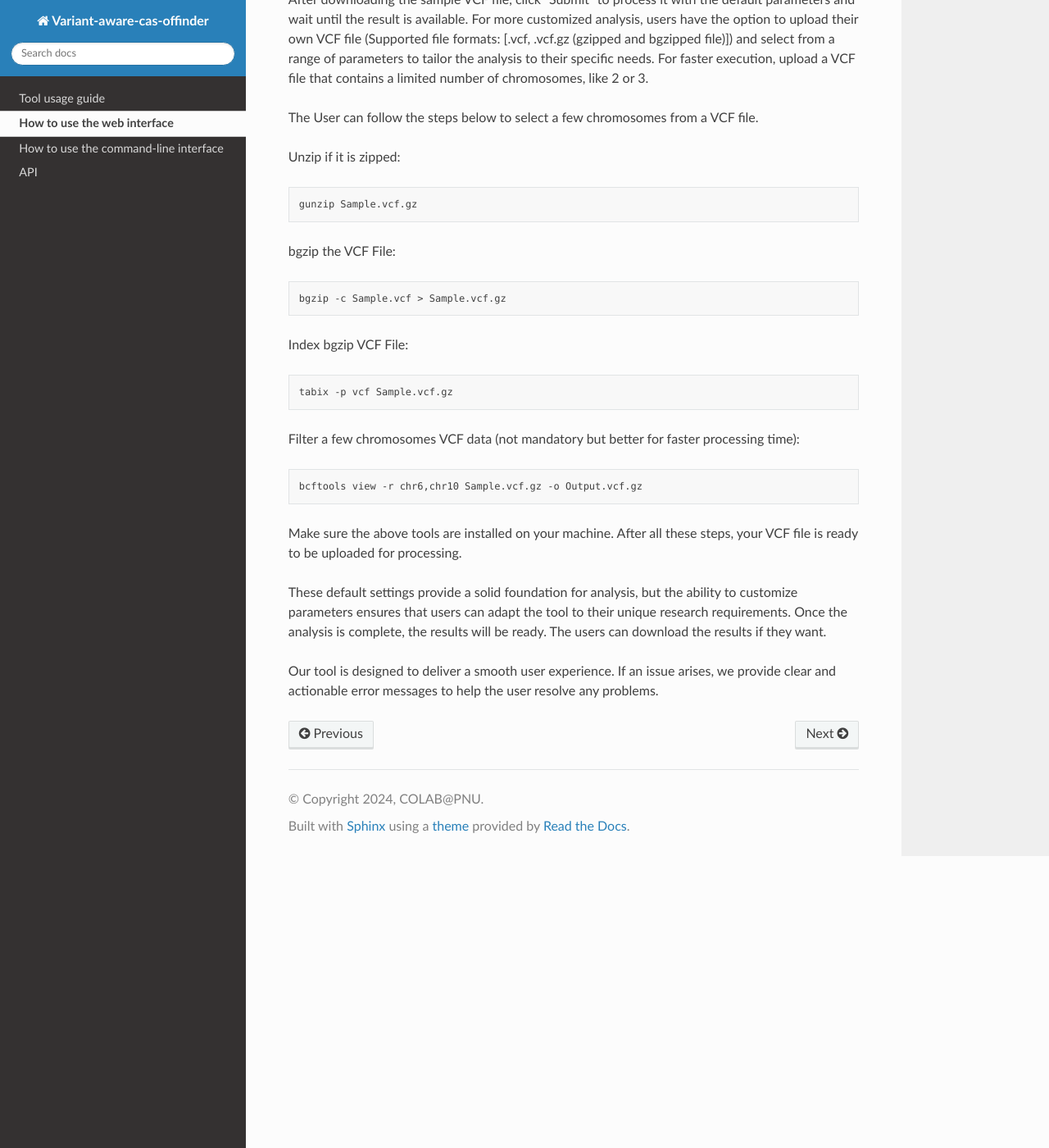
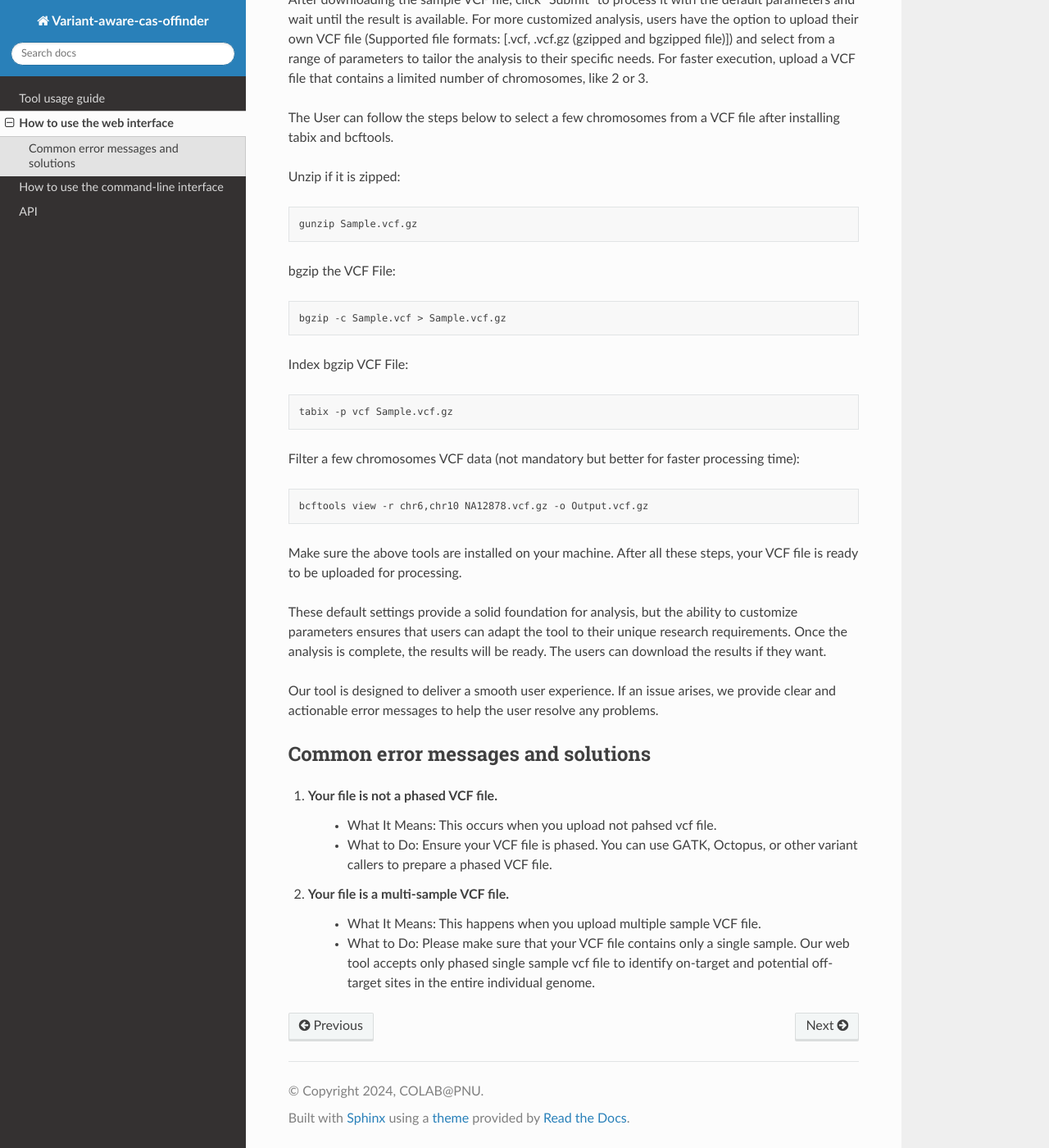
Before and after one commit to abyot2021/variant-aware-cas-offinder-rdtutorial, a Sphinx documentation site: the page built from docs/source/webtool.rst, in a window 1280 px wide and 1400 px high, scrolled down 736 px. Shown: the whole window at 82% size. Built offline with Sphinx 7.4.7 and the Read the Docs theme 3.1.0, drawn with Linux system fonts in a browser that asks for light colours.

Commit message:
Update webtool.rst

```diff
--- a/docs/source/webtool.rst
+++ b/docs/source/webtool.rst
@@ -29,7 +29,7 @@ For more customized analysis, users have the option to upload their own VCF file
 (Supported file formats: [.vcf, .vcf.gz (gzipped and bgzipped file)]) and select from a range of parameters to tailor the analysis to
 their specific needs. For faster execution, upload a VCF file that contains a limited number of chromosomes, like 2 or 3.
 
-The User can follow the steps below to select a few chromosomes from a VCF file.
+The User can follow the steps below to select a few chromosomes from a VCF file after installing tabix and bcftools.
 
 Unzip if it is zipped:
 
@@ -53,7 +53,7 @@ Filter a few chromosomes VCF data (not mandatory but better for faster processin
 
 .. code-block:: bash
 
-   bcftools view -r chr6,chr10 Sample.vcf.gz -o Output.vcf.gz
+   bcftools view -r chr6,chr10 NA12878.vcf.gz -o Output.vcf.gz
 
 Make sure the above tools are installed on your machine. After all these steps, your VCF file is ready to be uploaded for processing.
 
@@ -62,3 +62,13 @@ the tool to their unique research requirements.
 Once the analysis is complete, the results will be ready. The users can download the results if they want.
 
 Our tool is designed to deliver a smooth user experience. If an issue arises, we provide clear and actionable error messages to help the user resolve any problems.
+
+Common error messages and solutions
+-----------------------------------
+1. Your file is not a phased VCF file.
+    -  What It Means: This occurs when you upload not pahsed vcf file.
+    -  What to Do: Ensure your VCF file is phased. You can use GATK, Octopus, or other variant callers to prepare a phased VCF file.
+2. Your file is a multi-sample VCF file.
+    -  What It Means: This happens when you upload multiple sample VCF file.
+    -  What to Do: Please make sure that your VCF file contains only a single sample. Our web tool accepts only phased single sample vcf file to identify on-target and potential
+       off-target sites in the entire individual genome.
```
